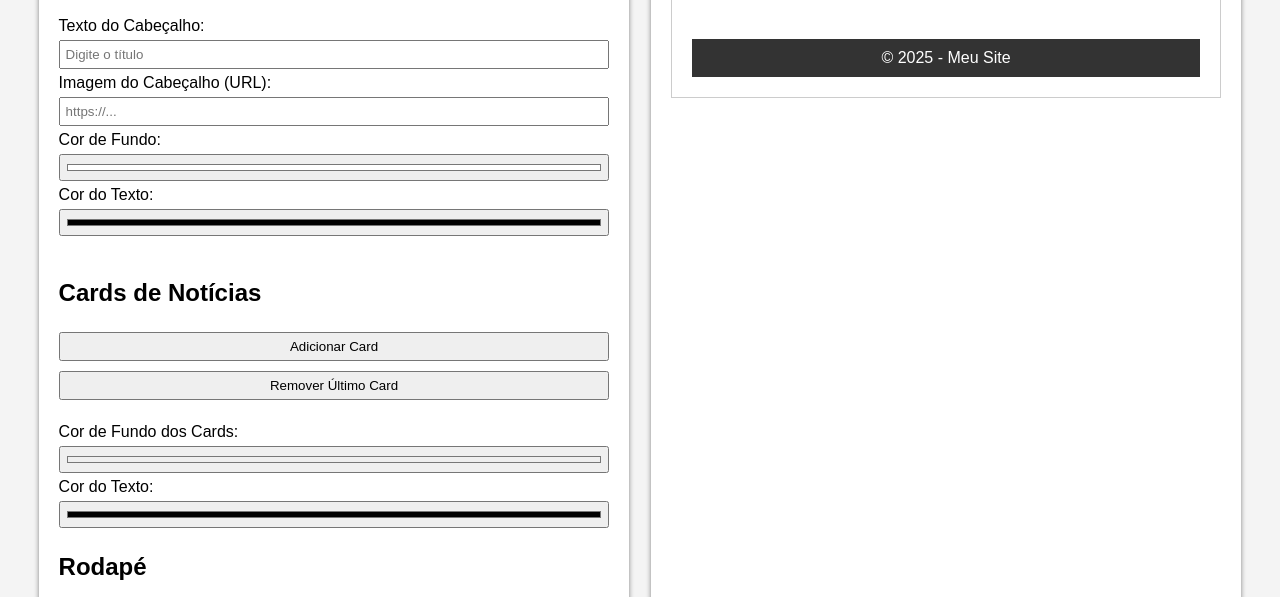
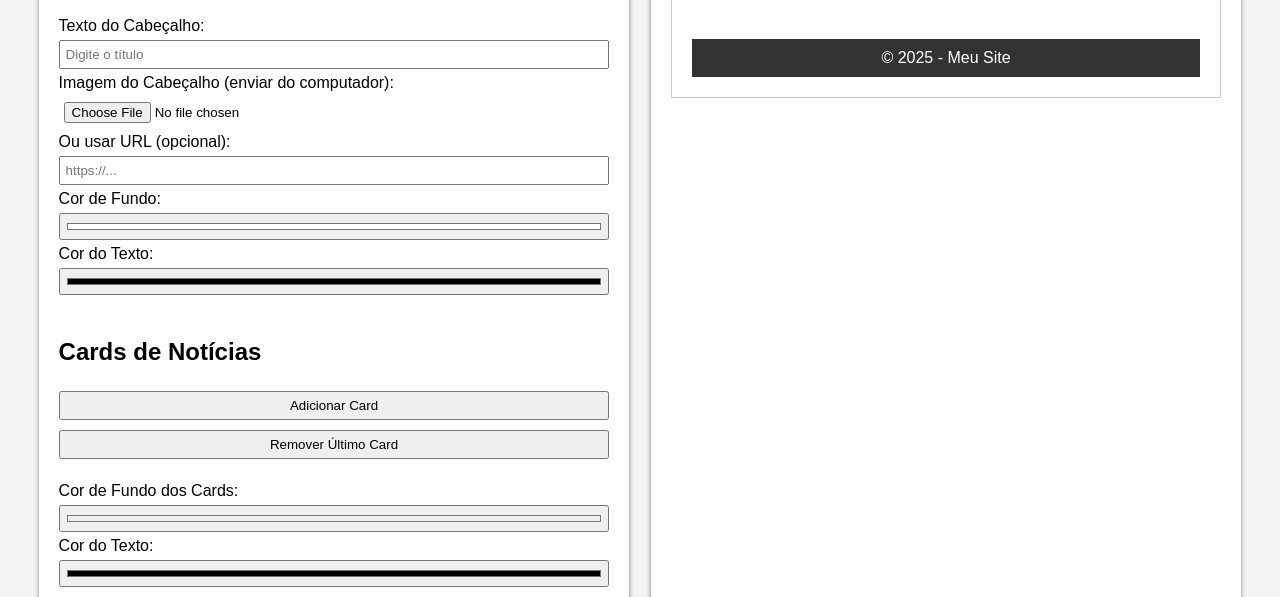
Before and after one commit to joaobernadotte/trabalho, a plain HTML site: page index.html in a window 1280 px wide. Shown: the part 159-756 px from the top of the page. Drawn offline with Linux system fonts and the light colour scheme.

Commit message:
Update index.html

```diff
--- a/index.html
+++ b/index.html
@@ -10,12 +10,16 @@
   <div id="editor">
     <h1>Editor de Página HTML</h1>
 
+    <!-- CABEÇALHO -->
     <section>
       <h2>Cabeçalho</h2>
       <label>Texto do Cabeçalho:</label>
       <input type="text" id="textoCabecalho" placeholder="Digite o título"><br>
 
-      <label>Imagem do Cabeçalho (URL):</label>
+      <label>Imagem do Cabeçalho (enviar do computador):</label>
+      <input type="file" id="arquivoCabecalho" accept="image/*"><br>
+
+      <label>Ou usar URL (opcional):</label>
       <input type="text" id="imagemCabecalho" placeholder="https://..."><br>
 
       <label>Cor de Fundo:</label>
@@ -25,6 +29,7 @@
       <input type="color" id="corTextoCabecalho" value="#000000"><br><br>
     </section>
 
+    <!-- CARDS -->
     <section>
       <h2>Cards de Notícias</h2>
       <button id="adicionarCard">Adicionar Card</button>
@@ -40,6 +45,7 @@
       <input type="color" id="corTextoCards" value="#000000">
     </section>
 
+    <!-- RODAPÉ -->
     <section>
       <h2>Rodapé</h2>
       <label>Texto do Rodapé:</label>
@@ -52,6 +58,7 @@
       <input type="color" id="corTextoRodape" value="#ffffff">
     </section>
 
+    <!-- CONTROLES -->
     <section>
       <h2>Controles</h2>
       <button id="salvarPagina">Salvar Página</button>
```
